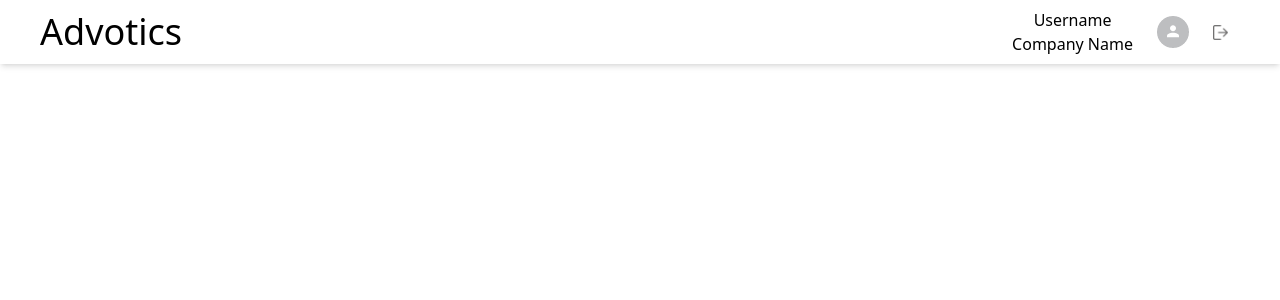
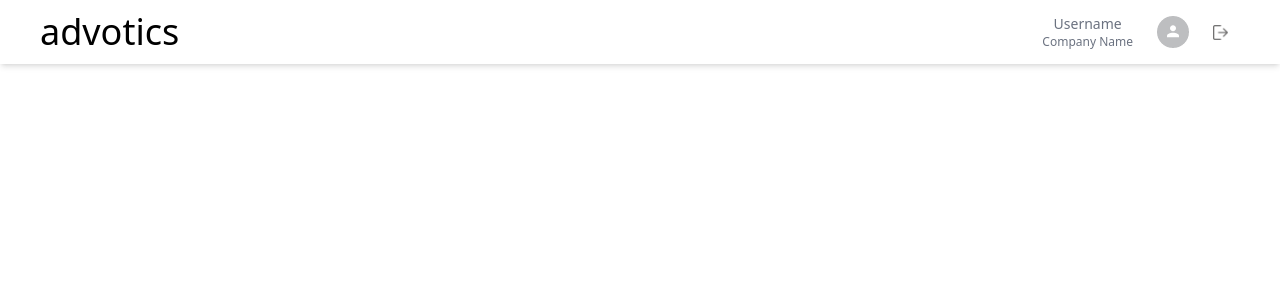
Before and after one commit to ahmadrafidev/dashboard, a React (Create React App) app: page / in a window 1280 px wide. Shown: the top 300 px of the page. Built offline with nearby package versions, Linux system fonts and the light colour scheme.

Commit message:
feat: finishing main navigation

```diff
--- a/src/components/layout/main-navigation/MainNavigation.jsx
+++ b/src/components/layout/main-navigation/MainNavigation.jsx
@@ -8,12 +8,12 @@ export default function MainNavigation(){
     return(
         <div className="px-10 bg-white shadow-md sticky top-0 h-16 w-screen p-4 flex items-center justify-between">
             <div>
-                <p className="text-4xl">Advotics</p>
+                <p className="text-4xl">advotics</p>
             </div>
             <div className="flex items-center">
                 <div className="flex-col justify-center px-3">
-                    <p className="text-center">Username</p>
-                    <p className="text-center">Company Name</p>
+                    <p className="text-center text-sm text-gray-500 font-medium">Username</p>
+                    <p className="text-center text-xs text-gray-500 font-light">Company Name</p>
                 </div>
                 <div className="px-3">
                     <img src={ProfilePicture} alt="profile picture"/>
@@ -23,6 +23,5 @@ export default function MainNavigation(){
                 </div>
             </div>
         </div>
-
     );
 }
--- a/src/components/sidebar/Sidebar.jsx
+++ b/src/components/sidebar/Sidebar.jsx
@@ -1 +1,3 @@
+import React from "react";
+
 export default function Drawer(){}
```
